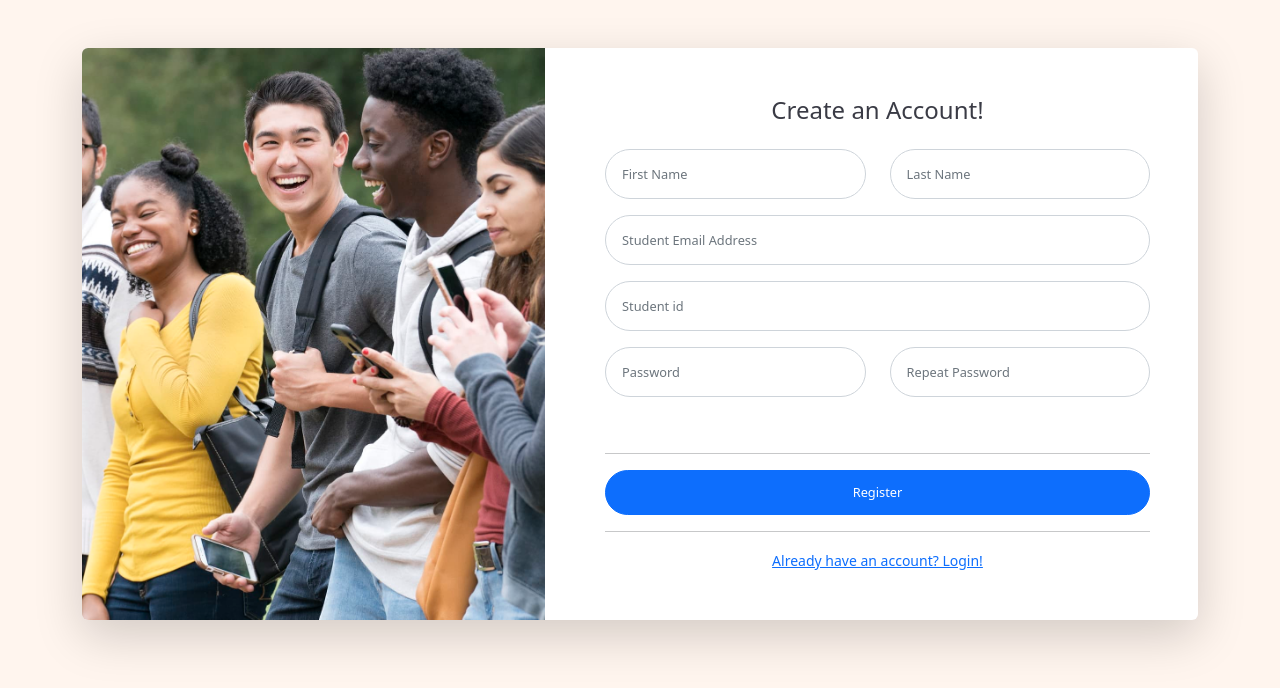
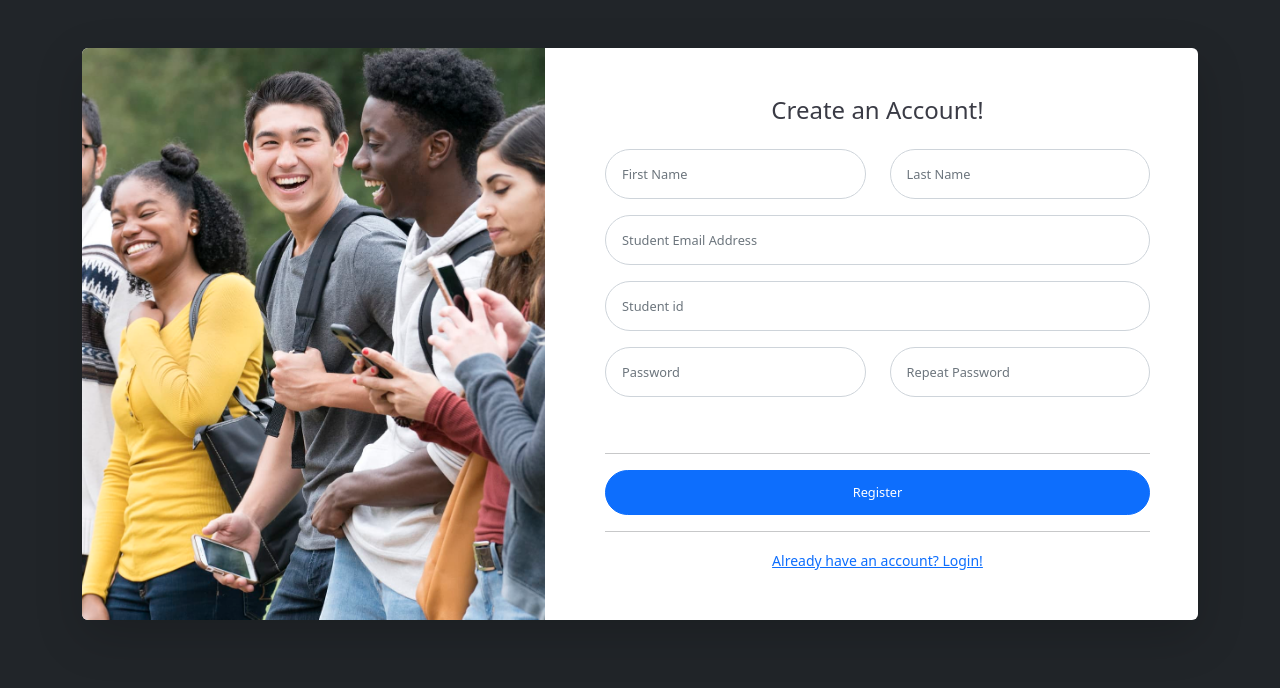
Before and after one commit to sanarkk/EasyCourses_Hackathon, a React (Create React App) app in the folder hackathon/: page /register in a window 1280 px wide. Shown: the top 688 px of the page. Built offline with nearby package versions, Linux system fonts and the light colour scheme.

Commit message:
Source page has dark theme

```diff
--- a/hackathon/src/Profile.jsx
+++ b/hackathon/src/Profile.jsx
@@ -5,7 +5,7 @@ import {Link} from 'react-router-dom';
 const Profile = () => {
     return (
         <div>
-                    <nav class="navbar navbar-expand-lg bg-body-tertiary bg-dark navbar-dark">
+        <nav class="navbar navbar-expand-lg bg-body-tertiary bg-dark navbar-dark">
           <div class="container-fluid">
             <a class="navbar-brand" href="/">Easycourses</a>
             <button class="navbar-toggler" type="button" data-bs-toggle="collapse" data-bs-target="#navbarNav" aria-controls="navbarNav" aria-expanded="false" aria-label="Toggle navigation">
--- a/hackathon/src/Register.jsx
+++ b/hackathon/src/Register.jsx
@@ -81,7 +81,7 @@ const Register = () => {
   console.log(errors);
 
   return (
-    <div className="background pt-5">
+    <div className="bg-dark pt-5" style = {{height: "100vh"}}>
       <div className="container">
         <div className="card o-hidden border-0 shadow-lg ">
           <div className="card-body p-0">
```
